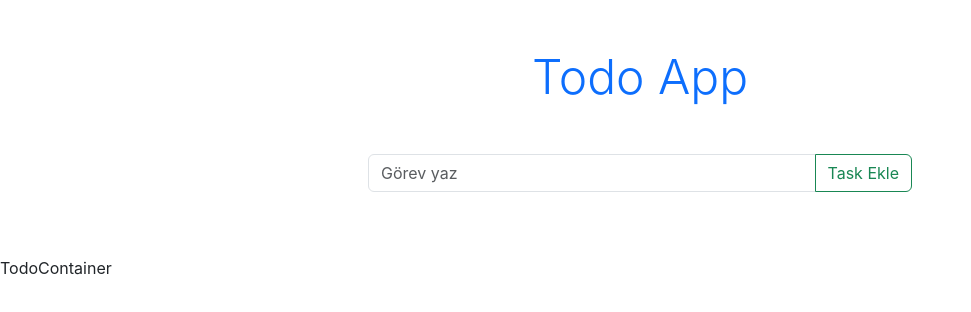
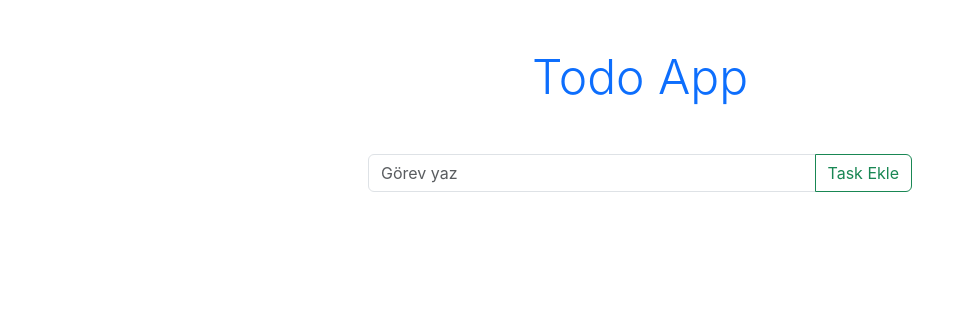
Before and after one commit to muslumhanerol/ToDo_App_With_ContextAPI, a React (Create React App) app in the folder todo_app_contextapi/: page / in a window 1280 px wide. Shown: the top 312 px of the page, without its empty margins (0-971 px from the left). Built offline with nearby package versions, Linux system fonts and the light colour scheme.

Commit message:
todo_cont

```diff
--- a/todo_app_contextapi/src/Components/TodoContainer.js
+++ b/todo_app_contextapi/src/Components/TodoContainer.js
@@ -6,9 +6,6 @@ const TodoContainer = () => {
     return (
         <>
 
-            <div>TodoContainer</div>
-
-
 
         </>
     )
--- a/todo_app_contextapi/src/Components/TodoWrapper.js
+++ b/todo_app_contextapi/src/Components/TodoWrapper.js
@@ -17,7 +17,6 @@ const TodoWrapper = ({ tasks }) => {
                 desc: _desc,
                 isCompleted: false,
                 isEditing: false
-
             }]
         );
         console.log(taskList);
```
